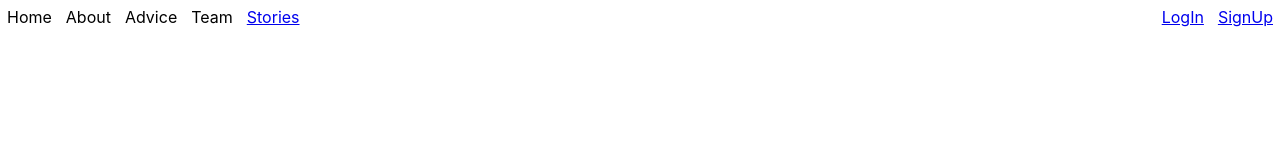
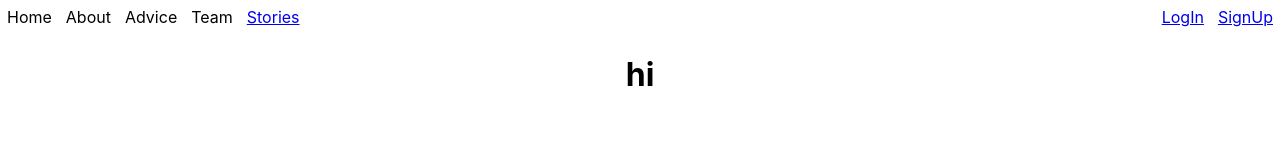
Before and after one commit to expat-journal-01/react-frontend, a React (Create React App) app in the folder client/: page /getPost in a window 1280 px wide. Shown: the top 160 px of the page. Built offline with nearby package versions, Linux system fonts and the light colour scheme; no server answers; a web font is replaced by a local one.

Commit message:
side components

```diff
--- a/client/src/App.js
+++ b/client/src/App.js
@@ -2,12 +2,14 @@ import React, { useEffect } from 'react';
 import { BrowserRouter as Router, Route, Switch, Link } from 'react-router-dom';
 import { connect } from 'react-redux';
 import './App.css';
+
 
 import PrivateRoute from './components/PrivateRoute';
 import Register from './components/Register'
 import Form from './components/Login';
 import Stories from './components/Stories';
 import NewStory from './components/NewStory';
+import Posts from './components/Posts'
 
 import { fetchStoryData } from './actions/index';
 
@@ -39,6 +41,9 @@ const App = props => {
           <PrivateRoute exact path = "/newStory" component = {() => <NewStory />} />
           <Route exact path = "/signup" component = {Register} />
           <Route exact path = "/login" component = {() => <Form />} />
+          <Route path='/getPost'>
+            <Posts />
+          </Route>
         </Switch>
       </div>
     </Router>
--- a/client/src/actions/index.js
+++ b/client/src/actions/index.js
@@ -1,4 +1,5 @@
 import { axiosAuth } from '../utils/axiosAuth';
+import { useEffect } from 'react';
 
 export const FETCHING_REQUEST = "FETCHING_REQUEST";
 export const FETCHING_DATA = "FETCHING_DATA";
--- /dev/null
+++ b/client/src/components/Posts.js
@@ -0,0 +1,23 @@
+import React, { useEffect } from 'react'
+import { axiosAuth } from '../utils/axiosAuth';
+
+
+
+function Posts(){
+
+    useEffect(() => {
+        axiosAuth().get('http://157.245.163.179:8000/api/posts')
+        .then(res => {
+            console.log(res)
+        })
+        .catch(err => {
+            console.log(err)
+        })
+    }, [])
+
+    return (
+        <h1>hi</h1>
+    )
+}
+
+export default Posts
--- a/client/src/components/Register.js
+++ b/client/src/components/Register.js
@@ -1,5 +1,4 @@
-//Signup page please set up an empty post request, I(Dominique) will finish it, if you need help doing so please dm me :)
-//good luck!! I'll be here if you need any help
+
 
 import React, { useState, useEffect } from 'react'
 import { useHistory }  from 'react-router-dom';
@@ -52,7 +51,18 @@ function Register() {
     const [disabledReg, setRegDisabled] = useState(initialRegDisabled)
     // const [confirmState, setConfirm] = useState(true)
 
-    //POST request, not in use at the momement
+
+    // const getUsers = () => {
+    //     axios.get('http://157.245.163.179:8000/api/users')
+    //     .then(res => {
+    //         console.log('get', res)
+    //     })
+    //     .catch(err => {
+    //         console.log(err)
+    //     })
+    // }
+
+
     const postNewUser = newUser => {
         axios.post('http://157.245.163.179:8000/api/auth/register', newUser)
         .then(res => {
@@ -65,7 +75,6 @@ function Register() {
             console.log(err.response)
         })
     }
-
 
     const inputChange = event => {
         event.persist()
@@ -91,6 +100,10 @@ function Register() {
         postNewUser(newUser)
     }
 
+    // useEffect(() => {
+    //     getUsers()
+    // }, [])
+
     useEffect(() => {
         regFormSchema.isValid(registerValues).then(valid => {
           setRegDisabled(!valid)
@@ -98,7 +111,7 @@ function Register() {
       }, [registerValues])
 
     return (
-        <StyledRegContainer className='form-container'>
+        <StyledRegContainer>
             <StyledRegister onSubmit={onSubmit}>
                 <h1>Sign Up</h1>
                 <div className='inputs-container'>
--- a/client/src/components/registerStyles/StyledRegContainer.js
+++ b/client/src/components/registerStyles/StyledRegContainer.js
@@ -16,7 +16,7 @@ const StyledRegContainer = styled.div `
     justify-content: center;
     align-items: center;
 
-    @media (max-width: 768px) {
+    @media (max-width: 800px) {
        width: 90%;
    }
 
```
Also changed, not shown: client/src/components/registerStyles/StyledRegister.js (+2 -6 lines).
